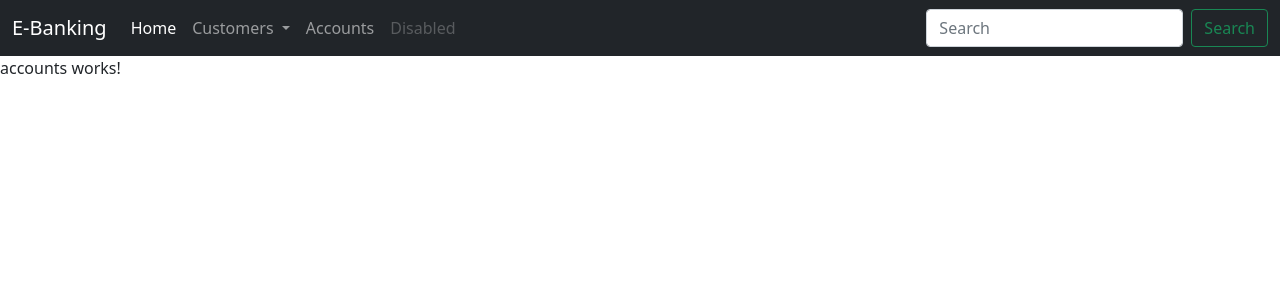
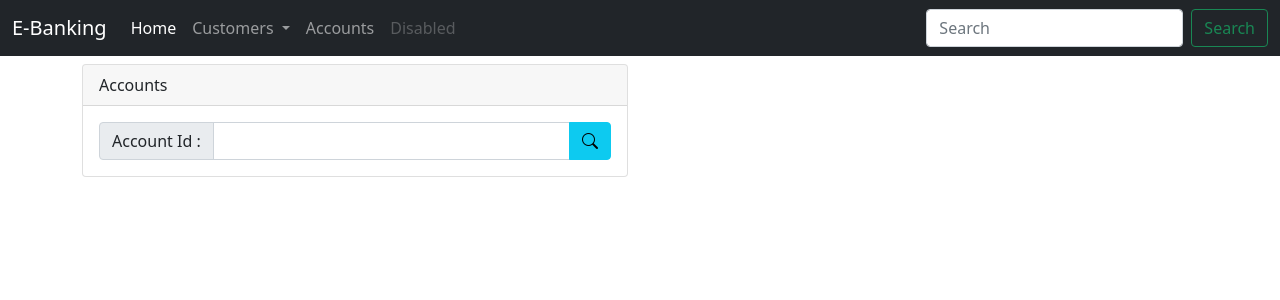
Before and after one commit to IssamBen98/Ebanking_frontend, an Angular app: page /accounts in a window 1280 px wide. Shown: the top 300 px of the page. Built offline with nearby package versions, Linux system fonts and the light colour scheme.

Commit message:
Affichage liste des opérations d'un compte bancaire

```diff
--- a/src/app/accounts/accounts.component.html
+++ b/src/app/accounts/accounts.component.html
@@ -1 +1,94 @@
-<p>accounts works!</p>
+<div class="container mt-2">
+  <div class="row">
+    <div class="col col-md-6">
+      <div class="card">
+        <div class="card-header">Accounts</div>
+        <div class="card-body">
+          <form [formGroup]="accountFormGroup" (ngSubmit)="handleSearchAccount()">
+            <div class="input-group">
+              <label class="input-group-text">Account Id :</label>
+              <input type="text" formControlName="accountId" class="form-control">
+              <button class="btn btn-info">
+                <i class="bi bi-search"></i>
+              </button>
+            </div>
+          </form>
+          <ng-template #errorTemplate>
+            <ng-container *ngIf="errorMessage ; else loading">
+              <div class="text-danger">{{errorMessage}}</div>
+            </ng-container>
+            <ng-template #loading>
+              Loading ...
+            </ng-template>
+          </ng-template>
+          <ng-container *ngIf="accountObservable | async as accountDetails">
+            <br>
+            <div class="mb-3">
+              <label>Account ID : </label>
+              <label><strong>{{accountDetails.id}}</strong></label>
+            </div>
+            <div class="mb-3">
+              <label>Balance : </label>
+              <label><strong>{{accountDetails.balance | number : '1.2-2'}} MAD </strong></label>
+            </div>
+            <table class="table">
+              <thead>
+              <th>ID</th><th>Date</th><th>Type</th><th>Amount</th>
+              </thead>
+              <tbody>
+              <tr *ngFor="let op of accountDetails.operations">
+                <td>{{op.id}}</td>
+                <td>{{op.dateOperation | date : 'dd-MM-yyyy HH:mm:ss'}}</td>
+                <td>{{op.type}}</td>
+                <td>{{op.amount | number : '1.2-2'}}</td>
+              </tr>
+              </tbody>
+            </table>
+            <ul class="nav nav-pills">
+              <li *ngFor="let item of [].constructor(accountDetails.totalePages);let page=index">
+                <a [ngClass]="page==currantPage?'btn-info':'btn-outline-info'" (click)="gotoPage(page)" class="btn  ms-1 mt-1">{{page}}</a>
+              </li>
+            </ul>
+          </ng-container>
+        </div>
+      </div>
+    </div>
+    <!--div class="col col-md-6">
+      <div class="card" *ngIf="accountObservable">
+        <div class="card-header">Operations</div>
+        <div class="card-body">
+
+          <form [formGroup]="operationFromGroup" (ngSubmit)="handleAccountOperation()" method="post">
+            <div class="form-check form-check-inline">
+              <input class="form-check-input" type="radio" formControlName="operationType" value="DEBIT">
+              <label class="form-check-label">DEBIT:</label>
+            </div>
+            <div class="form-check form-check-inline">
+              <input class="form-check-input" type="radio" formControlName="operationType" value="CREDIT">
+              <label class="form-check-label">CREDIT:</label>
+            </div>
+            <div class="form-check form-check-inline">
+              <input class="form-check-input" type="radio" formControlName="operationType" value="TRANSFER">
+              <label class="form-check-label">TRANSFER:</label>
+            </div>
+            <div class="mb-3" *ngIf="operationFromGroup.value.operationType=='TRANSFER'">
+              <label class="form-label">Account Destination :</label>
+              <input type="text" formControlName="accountDestination" class="form-control">
+            </div>
+            <div class="mb-3">
+              <label class="form-label">Amount :</label>
+              <input type="text" formControlName="amount" class="form-control">
+            </div>
+            <div class="mb-3">
+              <label class="form-label">Description :</label>
+              <input type="text" formControlName="description" class="form-control">
+            </div>
+            <div class="d-grid mb-3">
+              <button class="btn btn-success">Save Operation</button>
+            </div>
+          </form>
+        </div>
+      </div>
+    </div-->
+  </div>
+</div>
--- a/src/app/accounts/accounts.component.ts
+++ b/src/app/accounts/accounts.component.ts
@@ -1,4 +1,8 @@
 import { Component, OnInit } from '@angular/core';
+import {FormBuilder, FormGroup} from "@angular/forms";
+import {AccountsService} from "../services/accounts.service";
+import {catchError, Observable, throwError} from "rxjs";
+import {AccountDetails} from "../model/account.model";
 
 @Component({
   selector: 'app-accounts',
@@ -6,10 +10,33 @@
   styleUrls: ['./accounts.component.css']
 })
 export class AccountsComponent implements OnInit {
+  accountFormGroup! : FormGroup;
+  currantPage : number =0;
+  pageSize : number =5;
+  accountObservable! : Observable<AccountDetails>
+  operationFromGroup! : FormGroup;
+  errorMessage! :string ;
 
-  constructor() { }
+  constructor(private fb : FormBuilder, private accountService : AccountsService) { }
 
   ngOnInit(): void {
+    this.accountFormGroup=this.fb.group({
+      accountId : this.fb.control('')
+    });
   }
 
+  handleSearchAccount() {
+    let accountId: string = this.accountFormGroup.value.accountId;
+    this.accountObservable = this.accountService.getAccount(accountId, this.currantPage, this.pageSize).pipe(
+      catchError(err => {
+        this.errorMessage = err.message;
+        return throwError(err);
+      })
+    );
+  }
+    gotoPage(page: number) {
+      this.currantPage=page;
+      this.handleSearchAccount();
+    }
+
 }
--- /dev/null
+++ b/src/app/services/accounts.service.ts
@@ -0,0 +1,17 @@
+import { Injectable } from '@angular/core';
+import {HttpClient} from "@angular/common/http";
+import {environment} from "../../environments/environment";
+import {Observable} from "rxjs";
+import {AccountDetails} from "../model/account.model";
+
+@Injectable({
+  providedIn: 'root'
+})
+export class AccountsService {
+
+  constructor(private http: HttpClient) { }
+
+  public getAccount(accountId: string, page: number, size: number): Observable<AccountDetails> {
+    return this.http.get<AccountDetails>(environment.backendHost + "/accounts/" + accountId + "/pageOperations?page=" + page + "&size=" + size);
+  }
+}
--- a/src/index.html
+++ b/src/index.html
@@ -2,7 +2,7 @@
 <html lang="en">
 <head>
   <meta charset="utf-8">
-  <title>AngApp</title>
+  <title>Digital Banking System</title>
   <base href="/">
   <meta name="viewport" content="width=device-width, initial-scale=1">
   <link rel="icon" type="image/x-icon" href="favicon.ico">
```
Also changed, not shown: src/app/Model/account.model.ts (added, +16 -0 lines), 1 other file (tests, documents, lock files or other folders).
